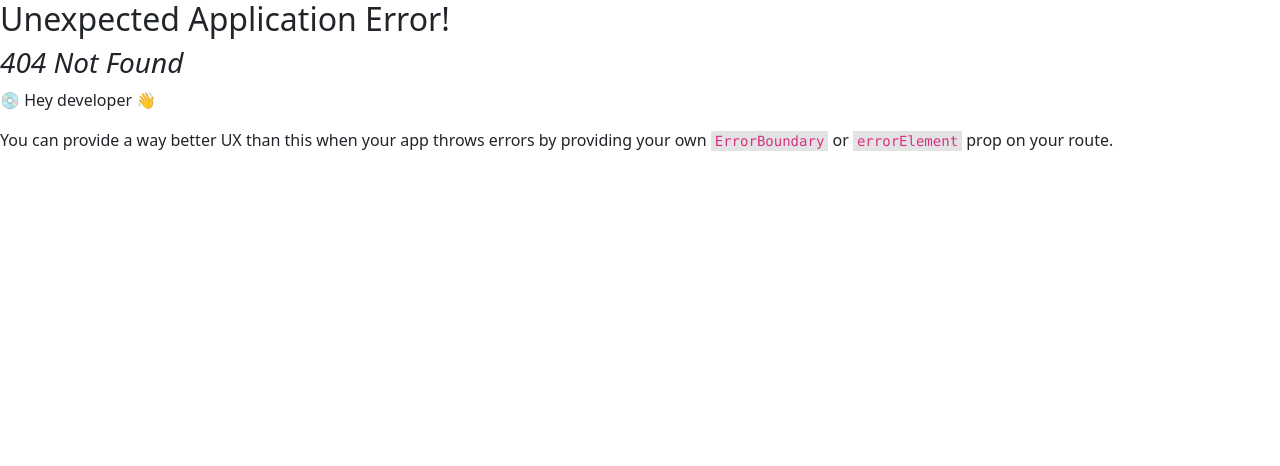
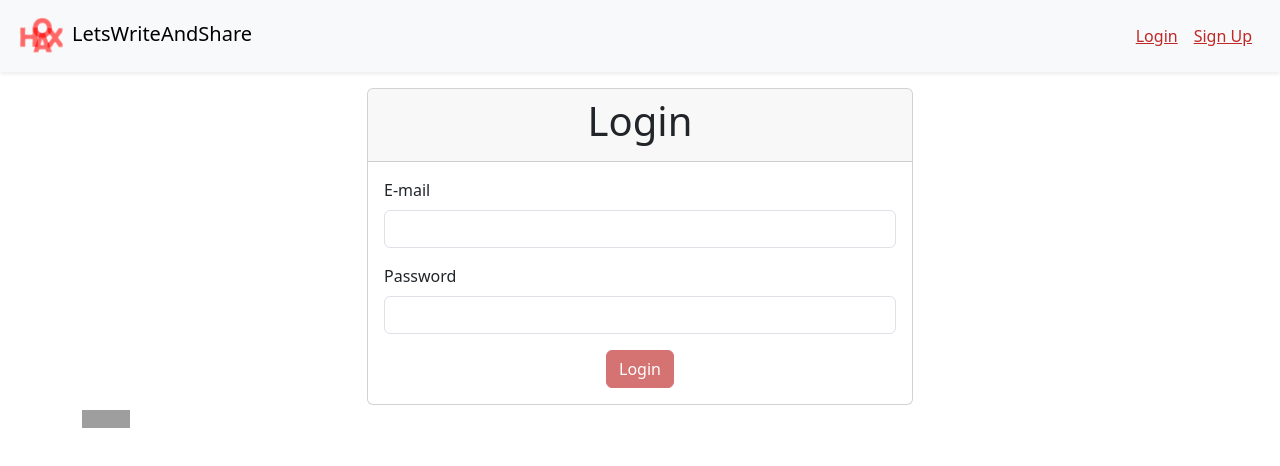
Before and after one commit to Furkan3498/LetsWriteAndShare, a React (Vite) app in the folder frontend/: page /login in a window 1280 px wide. Before the commit this address had no page. Shown: the top 466 px of the page. Built offline with nearby package versions, Linux system fonts and the light colour scheme; grey boxes are pictures that could not be loaded.

Commit message:
Login
create login page with react

```diff
--- a/frontend/src/App.jsx
+++ b/frontend/src/App.jsx
@@ -19,9 +19,12 @@ function App() {
          <img src={logo} width={60}/>
           LetsWriteAndShare
           </Link>
-           <ul className="navbar-nav">
-          <li className="navbar-item">
-              <Link class Name="nav-link" to = "/signup"> {t('signUp')}</Link>
+           <ul className="navbar-nav  p-2">
+           <li className="nav-item p-2">
+              <Link class Name="nav-link" to = "/Login"> {t('login')}</Link>
+           </li>
+          <li className="nav-item p-2">
+              <Link class Name="nav-link p-2" to = "/signup"> {t('signUp')}</Link>
            </li>
           </ul>
        </div>
--- a/frontend/src/locales/translations/en.json
+++ b/frontend/src/locales/translations/en.json
@@ -6,5 +6,6 @@
     "passwordRepeat" : "Password Repeat",
     "passwordMismatch" : "Password Mismatch",
     "genericError" : "Unexpected error ocured. Please try again",
-    "userNotFoundError" : "User Not Found"
+    "userNotFoundError" : "User Not Found",
+     "login" : "Login"
   }
--- a/frontend/src/locales/translations/tr.json
+++ b/frontend/src/locales/translations/tr.json
@@ -6,6 +6,6 @@
     "passwordRepeat" : "Sifre Tekrari",
     "passwordMismatch" : "Sifreniz Eslesmiyor",
     "genericError" : "Beklenmedik bir hata olustu. Tekrar deneyin",
-    "userNotFoundError" : "Kullanici Bulunamadi"
-
+    "userNotFoundError" : "Kullanici Bulunamadi",
+    "login" : "Giris Yap"
   }
--- /dev/null
+++ b/frontend/src/pages/Login/index.jsx
@@ -0,0 +1,119 @@
+import axios from "axios";
+import { useEffect, useState } from "react";
+import { Input } from "../../components/Input";
+import { useTranslation } from "react-i18next";
+
+
+export function Login(){
+
+
+  const [email ,setEmail] = useState();
+  const [password ,setPassword] = useState();
+  const [apiProgress, setApiProgress] = useState(false)
+  const [errors , setErrors] = useState({});
+  const [generalError  , setGeneralError] = useState();
+  const { t } = useTranslation();
+
+
+
+
+  useEffect(() =>{
+
+    setErrors(function(lastErrors){
+      return{
+        ...lastErrors,
+        email: undefined
+      };
+    });
+  }, [email])
+  useEffect(() =>{
+
+    setErrors(function(lastErrors){
+      return{
+        ...lastErrors,
+        password: undefined
+      }
+    });
+  }, [password])
+
+
+ const onSubmit = async (event) =>{
+
+  event.preventDefault();
+  setSuccessMessage();
+  setGeneralError();
+  setApiProgress(true);
+
+  try {
+   // const  response =  await signUp({
+   //    username,
+   //    email,
+   //  password,
+   //  })
+   //  setSuccessMessage(response.data.message);
+  }catch (axiosError){
+
+  //   if(axiosError.response?.data
+  //    )
+  //   {
+   //    if( axiosError.response.data.status === 400){
+   //    setErrors(axiosError.response.data.validationErrors)}
+   //    else{
+   //      setGeneralError(axiosError.response.data.message)
+  //     }
+    // }else{
+   //    setGeneralError(t('genericError'));
+    // }
+  }finally{
+   //  setApiProgress(false)
+  }
+
+ // .then((response) =>{
+   // setSuccessMessage(response.data.message)
+  //})
+  //.finally(() =>setApiProgress(false))
+ }
+
+
+
+
+
+
+
+
+
+    return (
+    <div className="container">
+      <div className="col-lg-6 offset-lg-3 col-sm-8 offset-sml-2">
+      <form className="card" onSubmit={onSubmit}>
+      <div className="text-center card-header">
+      <h1>{t('login')}</h1>
+      </div>
+      <div className="card-body">
+
+       <Input id="email" label={t('email')} error={errors.email } onChange={(event) => setEmail(event.target.value)}     />
+       <Input id="password" label={t('password')} error={errors.password } onChange={(event) => setPassword(event.target.value)}  type = "password"   />
+
+
+
+        {generalError && (
+      <div className="alert alert-danger" role="alert">
+        {generalError} </div>)}
+      <div className="text-center">
+      <button
+      className="btn btn-primary"
+      disabled={ apiProgress  || (!password || password !== passwordRepeat)}  >
+        { apiProgress &&  <span class="spinner-border spinner-border-sm" aria-hidden="true"></span>}
+        {t('login')}   </button>
+      </div>
+      </div>
+
+
+
+    </form>
+
+      </div>
+
+    </div>
+  );
+}
--- a/frontend/src/router/index.js
+++ b/frontend/src/router/index.js
@@ -4,6 +4,7 @@ import { Home } from "@/pages/Home";
 import App from "@/App";
 import { Activation } from "@/pages/Activation";
 import { User } from "@/pages/User";
+import { Login } from "@/pages/Login";
 
 export default createBrowserRouter([
   {
@@ -27,6 +28,10 @@ export default createBrowserRouter([
                 path: "/user/:id",
                 Component: User
             },
+            {
+                path:  "/login",
+                Component:Login
+            }
         ]
 
 
```
